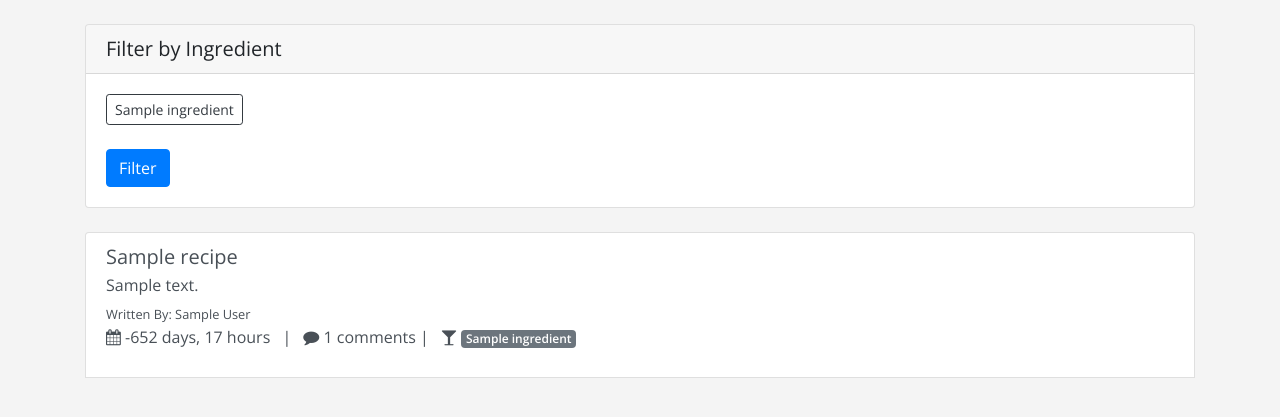
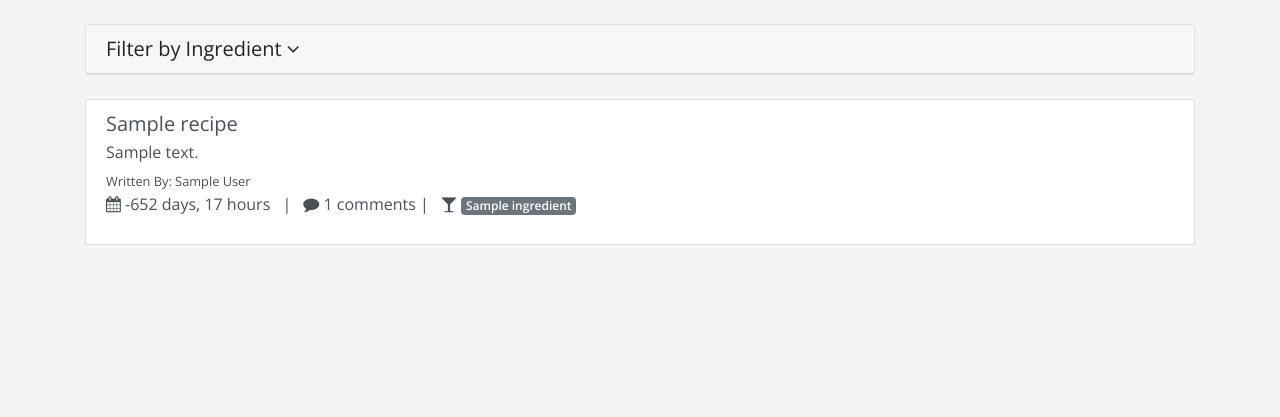
Before and after one commit to Mark-Ouellette/CP476-Final-Project, a Flask app: page / in a window 1280 px wide. Shown: the part 230-647 px from the top of the page. Run offline with Flask 2, Linux system fonts and the light colour scheme; tables that the repository leaves empty hold one stand-in row (values such as "Sample post"); some libraries are stand-ins or nearby versions.

Commit message:
Heroku push

```diff
--- a/templates/index.html
+++ b/templates/index.html
@@ -20,8 +20,11 @@
         </div>
 
         <div class="card my-4">
-          <h5 class="card-header">Filter by Ingredient</h5>
-          <div class="card-body">
+          <span data-toggle="collapse" data-target="#collapseExample" aria-expanded="false" aria-controls="collapseExample">
+              <h5 class="card-header">Filter by Ingredient <i class="fa fa-angle-down"></i></h5>
+          </span>
+          <div class="collapse" id="collapseExample">
+        <div class="card card-body">
             <form method="POST" action="/">
               <div class="btn-group-toggle" data-toggle="buttons">
                 {% for i in ingredients %}
@@ -40,6 +43,7 @@
               <input class="btn btn-primary" type="submit" value="Filter">
             </form>
           </div>
+        </div>
         </div>
 
         <div class="list-group">
--- a/templates/maps.html
+++ b/templates/maps.html
@@ -66,7 +66,7 @@
     {% endfor %}
     ];
 
-    var map = L.map('map').setView([{{ my_coordinates["lat"] }}, {{ my_coordinates["lng"] }}], 15);
+    var map = L.map('map').setView([{{ my_coordinates["lat"] }}, {{ my_coordinates["lng"] }}], 30);
     mapLink = '<a href="http://openstreetmap.org">OpenStreetMap</a>';
     L.tileLayer(
         'http://{s}.tile.openstreetmap.org/{z}/{x}/{y}.png', {
```
Also changed, not shown: requirements.txt (+56 -22 lines).
